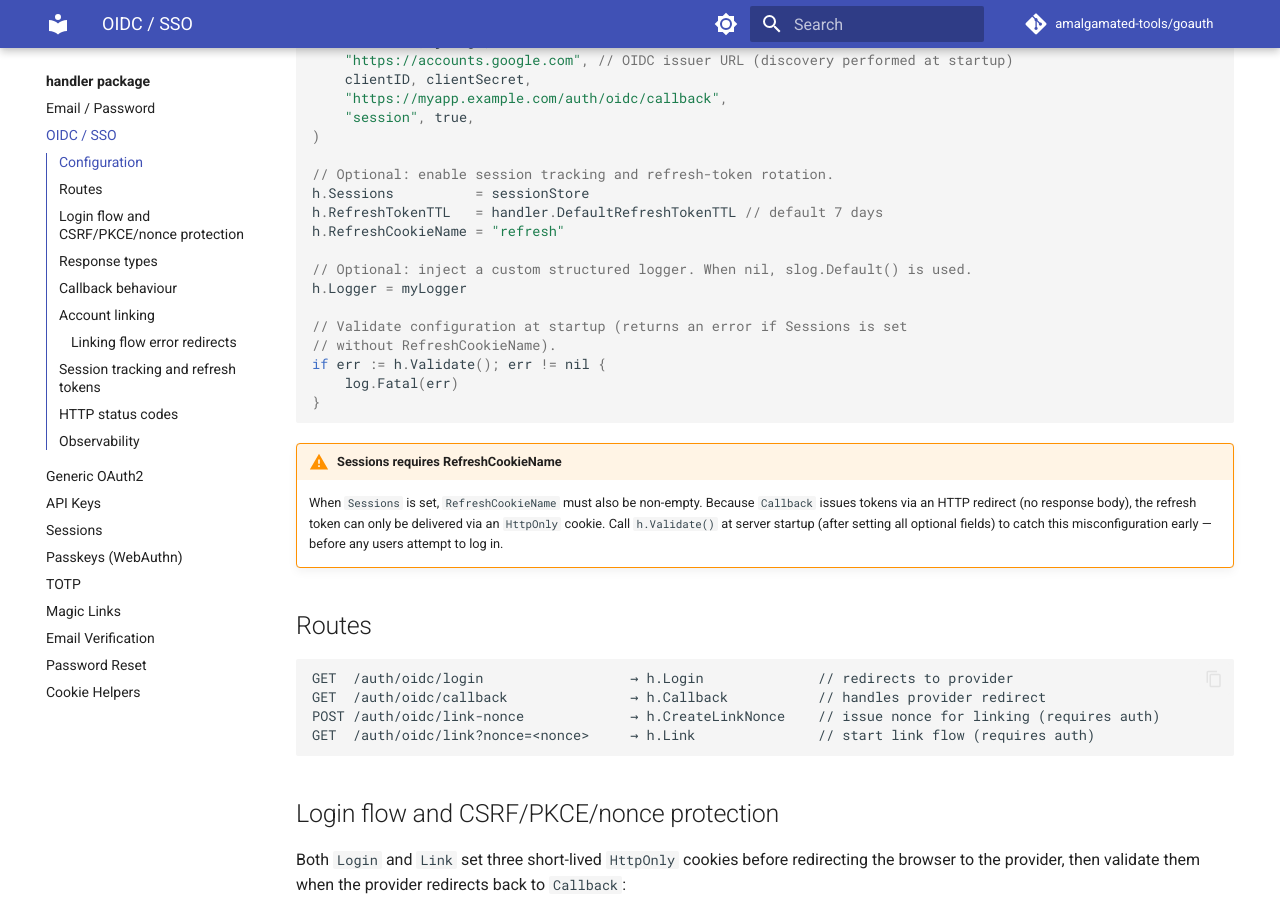
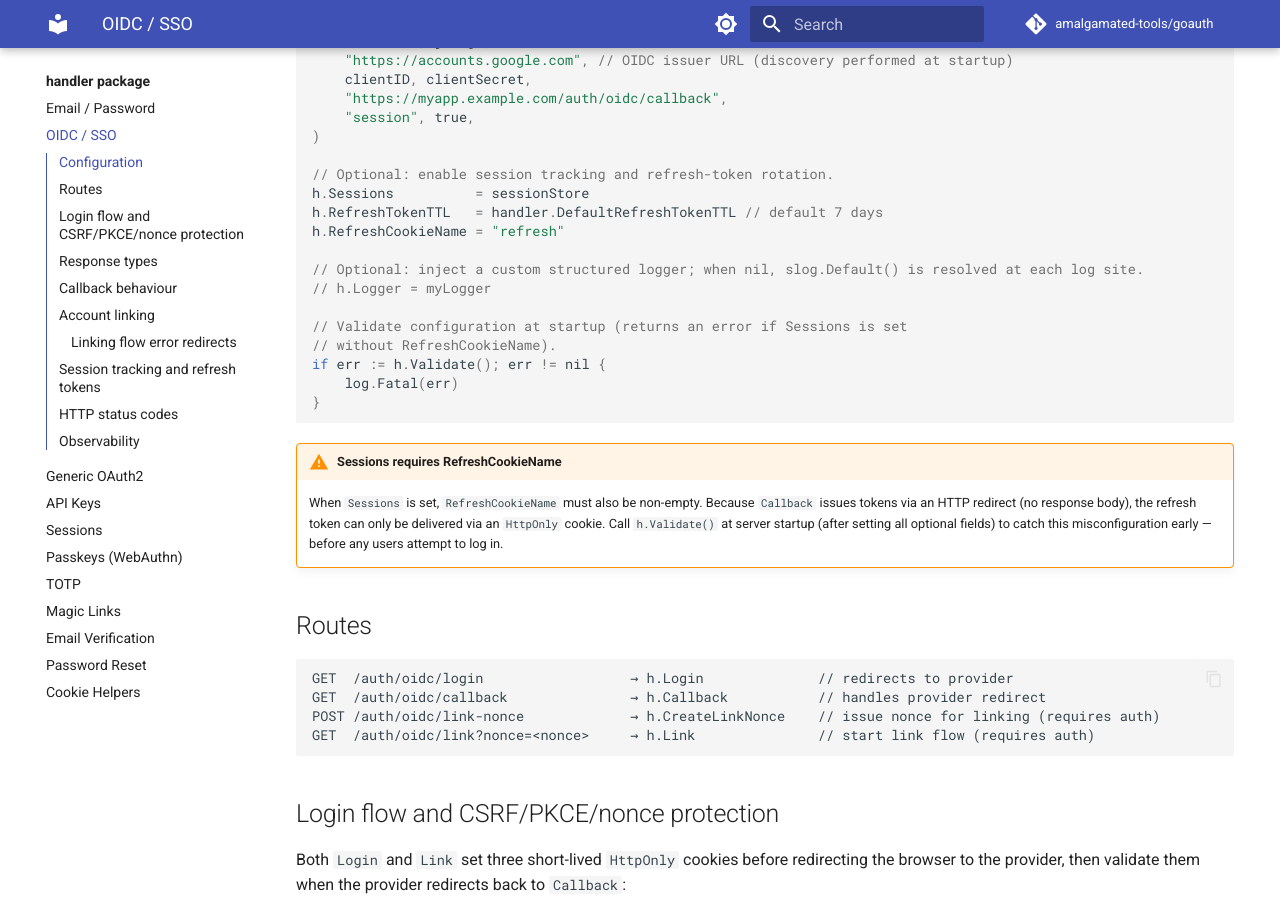
Before and after one commit to amalgamated-tools/goauth, an MkDocs documentation site: the page built from docs/handler/oidc.md, in a window 1280 px wide and 900 px high, scrolled down 361 px. Built offline with MkDocs 1.6.1 and Material for MkDocs 9.7.7, drawn with Linux system fonts in a browser that asks for light colours; comment, search, counter and statistics services are not loaded.

Commit message:
docs(handler): apply nil Logger pattern to APIKeyHandler and OIDCHandler
Commit #459 updated Logger configuration examples for AuthHandler,
SessionHandler, TOTPHandler, PasskeyHandler, EmailVerificationHandler,
PasswordResetHandler, and OAuth2Handler. APIKeyHandler and OIDCHandler
were not covered by that change.

APIKeyHandler (api-keys.md): replace the concrete slog.New(slogHandler)
example with a commented-out nil field to match the pattern used across
all other struct-literal handler configurations.

OIDCHandler (oidc.md): since OIDCHandler is constructed via
NewOIDCHandler, the Logger is assigned as a post-constructor field.
Comment it out and update the inline comment to use the same wording as
the other handlers — 'slog.Default() is resolved at each log site' —
reinforcing that Logger is resolved lazily, not at construction time.

Both handlers already use logOrDefault(h.Logger) at every log call site,
so the documented nil behaviour was already correct; this is a pure doc
consistency fix.

Co-authored-by: Copilot <223556219+Copilot@users.noreply.github.com>

```diff
--- a/docs/handler/oidc.md
+++ b/docs/handler/oidc.md
@@ -19,8 +19,8 @@ h.Sessions          = sessionStore
 h.RefreshTokenTTL   = handler.DefaultRefreshTokenTTL // default 7 days
 h.RefreshCookieName = "refresh"
 
-// Optional: inject a custom structured logger. When nil, slog.Default() is used.
-h.Logger = myLogger
+// Optional: inject a custom structured logger; when nil, slog.Default() is resolved at each log site.
+// h.Logger = myLogger
 
 // Validate configuration at startup (returns an error if Sessions is set
 // without RefreshCookieName).
```
Also changed, not shown: docs/handler/api-keys.md (+1 -1 lines).
